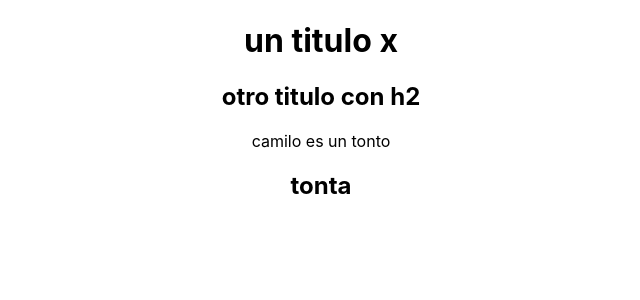
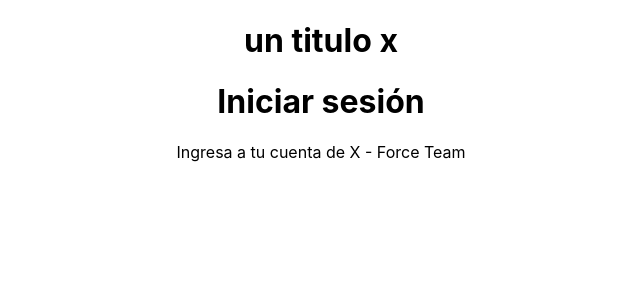
Before and after one commit to SebasGrammar/Proyecto, a React (Create React App) app in the folder frontend/: page / in a window 1280 px wide. Shown: the top 300 px of the page, without its empty margins (319-959 px from the left). Built offline with nearby package versions, Linux system fonts and the light colour scheme.

Commit message:
se crean archivos front

```diff
--- a/frontend/src/components/login/login.js
+++ b/frontend/src/components/login/login.js
@@ -1,13 +1,12 @@
 import React from 'react';
-
 
 class Login extends React.Component {
     render() {
         return (
             <div>
-                <h2>otro titulo con h2</h2>
-                <p> camilo es un tonto</p>
-                <h2>tonta</h2>
+                <h1>Iniciar sesión</h1>
+                <p>Ingresa a tu cuenta de X - Force Team</p>
+
             </div>
         )
     }
```
Also changed, not shown: frontend/src/components/navbar/navbar.js (added), frontend/src/components/usuarios/usuarios.js (added), frontend/src/components/vendedores/vendedores.js (added), frontend/src/components/ventas/ventas.js (added).
